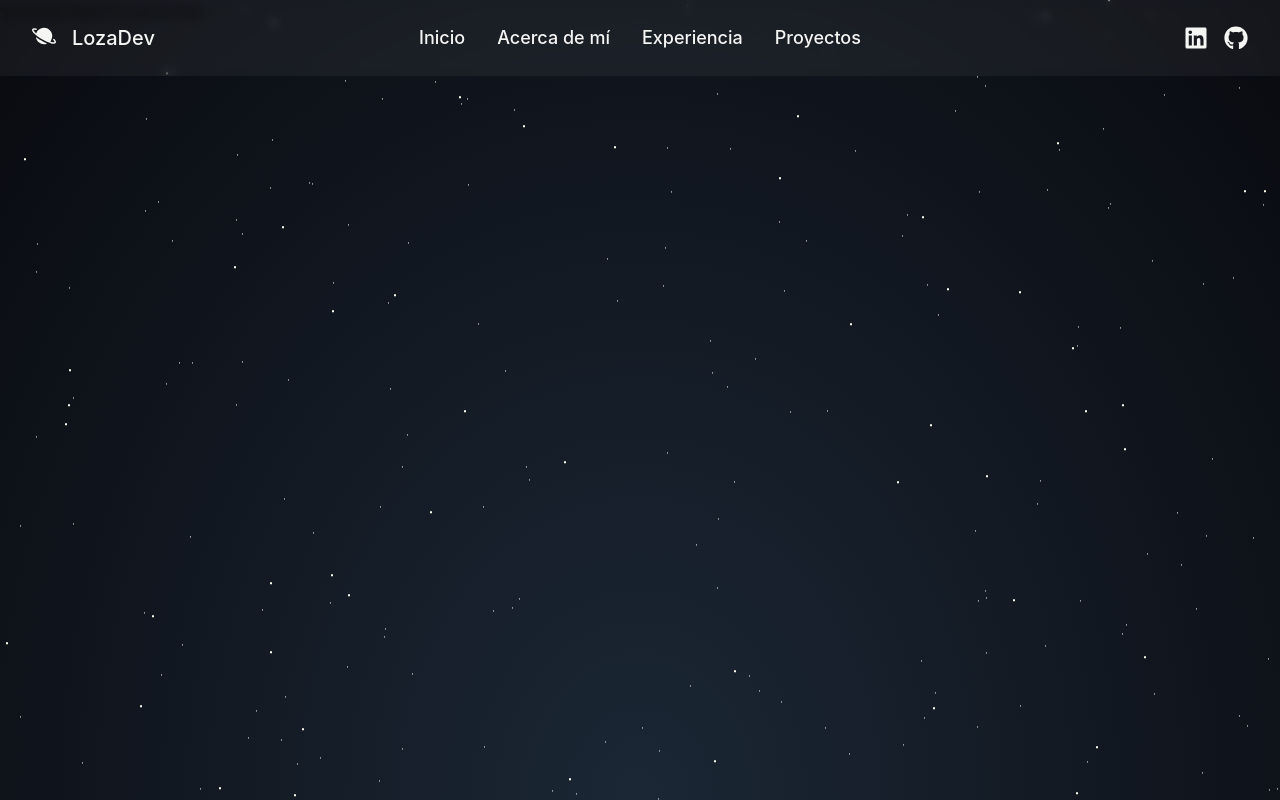
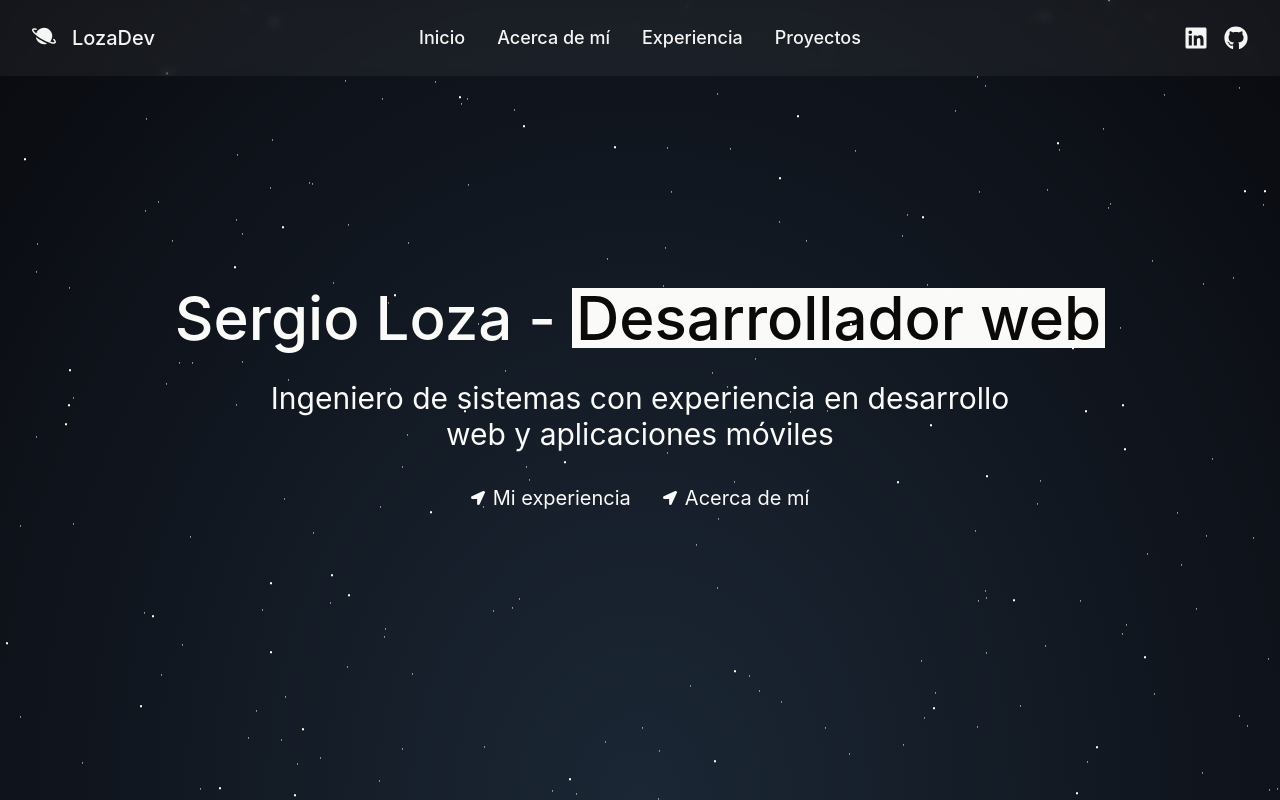
Before and after one commit to sergiolozav2/Portafolio, a React (Vite) app: page / in a window 1280 px wide. Built offline with nearby package versions, Linux system fonts and the light colour scheme.

Commit message:
feat: Base de bienvenida

```diff
--- a/src/modules/Welcome/Welcome.tsx
+++ b/src/modules/Welcome/Welcome.tsx
@@ -1,13 +1,38 @@
+import { FaLocationArrow } from "react-icons/fa";
 import { TypeAnimationText } from "./Components/TypeAnimationText";
+import { AnimatedUnderlineText } from "../Shared/components/AnimatedUnderlineText";
 
 export function WelcomePage() {
   return (
-    <div className="flex flex-col">
-      <TypeAnimationText
-        className="text-lg"
-        text="1234567890123456789"
-        duration={5000}
-      />
+    <div className="flex min-h-screen w-full justify-center">
+      <div className="mt-48 flex flex-col items-center px-4 text-center text-stone-50 md:mt-72">
+        <h1 className="flex flex-col flex-wrap gap-y-1 text-xl font-medium sm:flex-row md:text-4xl lg:text-6xl">
+          Sergio Loza <span className="hidden sm:inline">&nbsp;-&nbsp;</span>
+          <TypeAnimationText
+            className="bg-stone-50 px-1 text-stone-950"
+            text="Desarrollador web"
+            duration={2000}
+          />
+        </h1>
+        <h2 className="mt-4 max-w-3xl text-center text-lg md:text-2xl lg:mt-8 lg:text-3xl">
+          Ingeniero de sistemas con experiencia en desarrollo web y aplicaciones
+          móviles
+        </h2>
+        <div className="mt-6 lg:mt-8 flex flex-col items-center gap-x-8 gap-y-2 sm:flex-row md:text-xl">
+          <AnimatedUnderlineText>
+            <button className="flex items-center whitespace-nowrap">
+              <FaLocationArrow className="mr-2 text-sm" />
+              Mi experiencia
+            </button>
+          </AnimatedUnderlineText>
+          <AnimatedUnderlineText>
+            <button className="flex items-center whitespace-nowrap">
+              <FaLocationArrow className="mr-2 text-sm" />
+              Acerca de mí
+            </button>
+          </AnimatedUnderlineText>
+        </div>
+      </div>
     </div>
   );
 }
```
